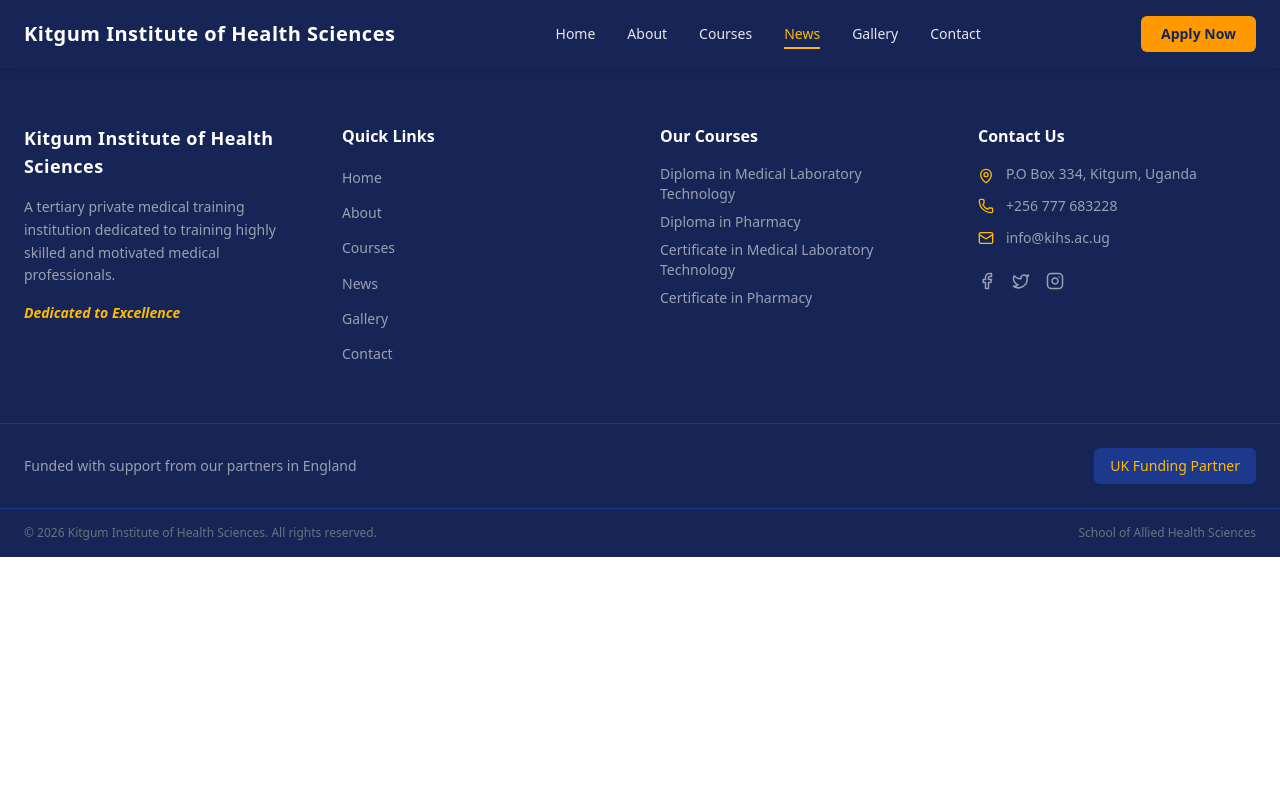
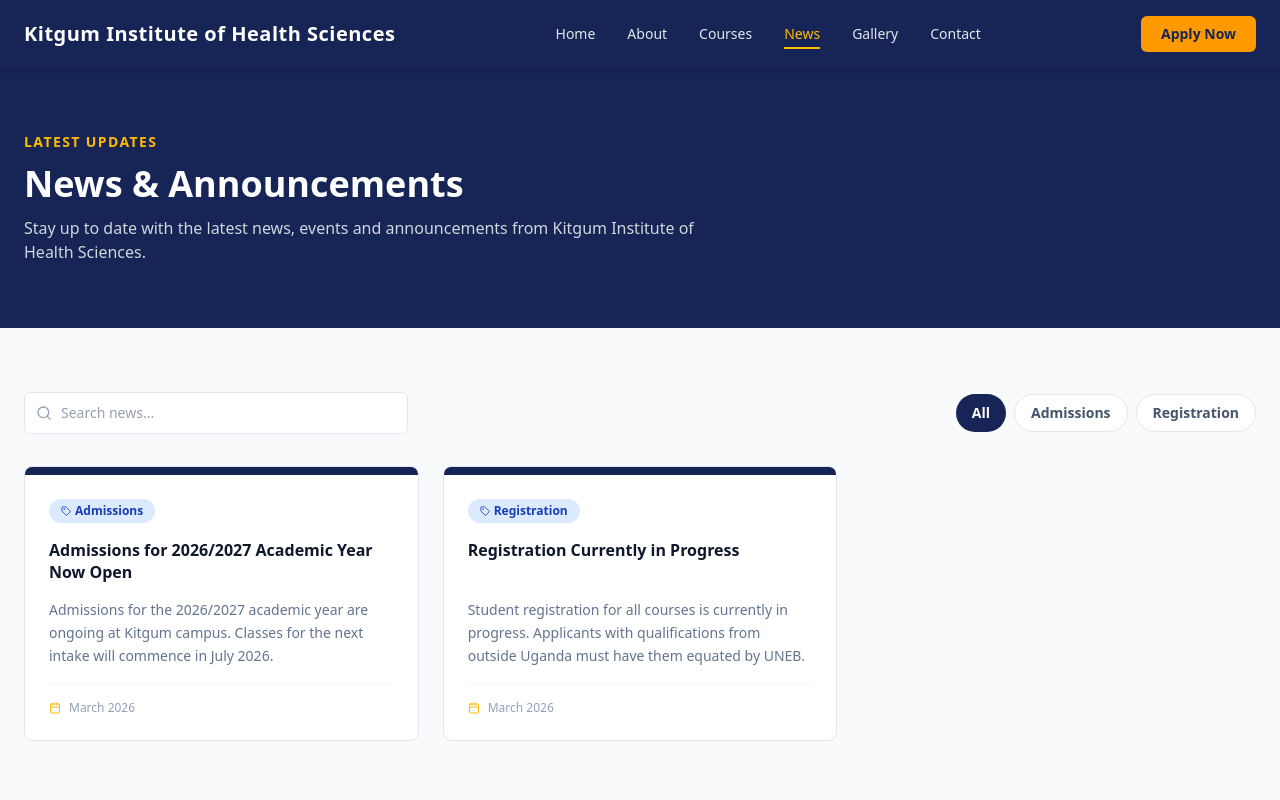
Before and after one commit to Anonymous2024-spec/khis_website, a React (Vite) app: page /news in a window 1280 px wide. Shown: the top 800 px of the page. Built offline with nearby package versions, Linux system fonts and the light colour scheme.

Commit message:
feat: build News page with search, category filtering and empty state

```diff
--- a/src/pages/News.jsx
+++ b/src/pages/News.jsx
@@ -1,8 +1,134 @@
-import React from 'react'
+import { useState } from 'react'
+import { Calendar, Tag, Search } from 'lucide-react'
+import { news } from '../data/news'
+import CTABlock from '../components/CTABlock'
+
+const categories = ['All', ...new Set(news.map(item => item.category))]
 
 export default function News() {
+  const [activeCategory, setActiveCategory] = useState('All')
+  const [searchQuery, setSearchQuery] = useState('')
+
+  const filtered = news.filter(item => {
+    const matchesCategory = activeCategory === 'All' || item.category === activeCategory
+    const matchesSearch = item.title.toLowerCase().includes(searchQuery.toLowerCase()) ||
+      item.excerpt.toLowerCase().includes(searchQuery.toLowerCase())
+    return matchesCategory && matchesSearch
+  })
+
   return (
     <div>
+
+      {/* Page Header */}
+      <section className="bg-blue-950 py-16 px-6">
+        <div className="max-w-7xl mx-auto flex flex-col gap-3">
+          <span className="text-amber-400 text-sm font-semibold uppercase tracking-widest">
+            Latest Updates
+          </span>
+          <h1 className="text-4xl font-bold text-white">
+            News & Announcements
+          </h1>
+          <p className="text-gray-300 text-base max-w-2xl">
+            Stay up to date with the latest news, events and announcements from Kitgum Institute of Health Sciences.
+          </p>
+        </div>
+      </section>
+
+      {/* Content */}
+      <section className="bg-slate-50 py-16 px-6">
+        <div className="max-w-7xl mx-auto flex flex-col gap-8">
+
+          {/* Search & Filter Row */}
+          <div className="flex flex-col sm:flex-row gap-4 items-start sm:items-center justify-between">
+
+            {/* Search */}
+            <div className="relative w-full sm:max-w-sm">
+              <Search size={16} className="absolute left-3 top-1/2 -translate-y-1/2 text-slate-400" />
+              <input
+                type="text"
+                placeholder="Search news..."
+                value={searchQuery}
+                onChange={e => setSearchQuery(e.target.value)}
+                className="w-full border border-slate-200 rounded-md pl-9 pr-4 py-2.5 text-sm text-slate-700 outline-none focus:ring-2 focus:ring-blue-950 transition bg-white"
+              />
+            </div>
+
+            {/* Category Filters */}
+            <div className="flex gap-2 flex-wrap">
+              {categories.map(cat => (
+                <button
+                  key={cat}
+                  onClick={() => setActiveCategory(cat)}
+                  className={`px-4 py-2 rounded-full text-sm font-semibold transition-colors duration-200 ${
+                    activeCategory === cat
+                      ? 'bg-blue-950 text-white'
+                      : 'bg-white border border-slate-200 text-slate-600 hover:border-amber-400 hover:text-amber-500'
+                  }`}
+                >
+                  {cat}
+                </button>
+              ))}
+            </div>
+          </div>
+
+          {/* News Grid */}
+          {filtered.length > 0 ? (
+            <div className="grid grid-cols-1 md:grid-cols-2 lg:grid-cols-3 gap-6">
+              {filtered.map(item => (
+                <div
+                  key={item.id}
+                  className="bg-white border border-slate-200 rounded-lg overflow-hidden hover:shadow-md hover:border-amber-400 transition-all duration-200 flex flex-col"
+                >
+                  {/* Card Top Color Bar */}
+                  <div className="bg-blue-950 h-2 w-full" />
+
+                  <div className="p-6 flex flex-col gap-4 flex-1">
+
+                    {/* Category Badge */}
+                    <span className="text-xs font-semibold px-3 py-1 rounded-full bg-blue-100 text-blue-800 w-fit flex items-center gap-1">
+                      <Tag size={10} />
+                      {item.category}
+                    </span>
+
+                    {/* Title */}
+                    <h3 className="text-slate-900 font-semibold text-base leading-snug flex-1">
+                      {item.title}
+                    </h3>
+
+                    {/* Excerpt */}
+                    <p className="text-slate-500 text-sm leading-relaxed">
+                      {item.excerpt}
+                    </p>
+
+                    {/* Date */}
+                    <div className="flex items-center gap-2 text-xs text-slate-400 border-t border-slate-100 pt-4">
+                      <Calendar size={12} className="text-amber-400" />
+                      {item.date}
+                    </div>
+                  </div>
+                </div>
+              ))}
+            </div>
+          ) : (
+            <div className="flex flex-col items-center justify-center py-20 gap-4">
+              <div className="bg-slate-100 p-6 rounded-full">
+                <Search size={32} className="text-slate-400" />
+              </div>
+              <p className="text-slate-500 font-medium">No news found matching your search.</p>
+              <button
+                onClick={() => { setSearchQuery(''); setActiveCategory('All') }}
+                className="text-sm text-amber-500 font-semibold hover:underline"
+              >
+                Clear filters
+              </button>
+            </div>
+          )}
+
+        </div>
+      </section>
+
+      {/* CTA */}
+      <CTABlock />
 
     </div>
   )
```
